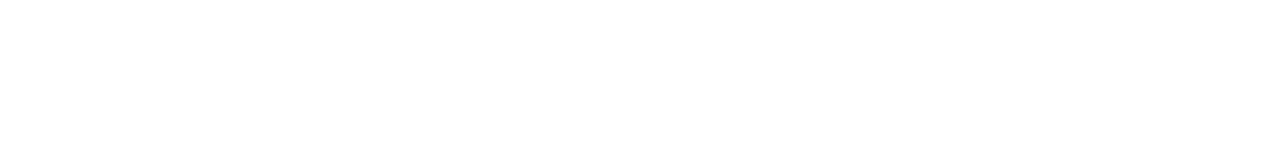
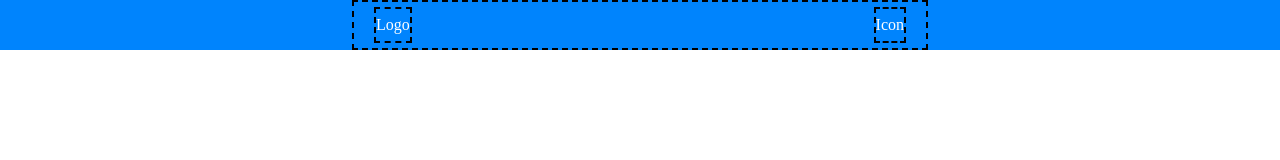
Before and after one commit to AndreaPiazza33/htmlcss-responsive-layout, a plain HTML site: page index.html in a window 1280 px wide. Drawn offline with Linux system fonts and the light colour scheme.

Commit message:
feat: add header layout structure

```diff
--- a/CSS/style.css
+++ b/CSS/style.css
@@ -3,3 +3,33 @@
     padding: 0;
     box-sizing: border-box;
 }
+
+
+/* Utils */
+.container{
+    width: 576px;
+    display: flex;
+    flex-direction: row;
+    justify-content: space-between;
+    margin: 0 auto;
+}
+
+/* debug */
+.bordered-box{
+    border: 2px dashed black;
+}
+
+
+/* Header */
+#header-container{
+    background-color:#0084fd;
+    height: 50px;
+    display: flex;
+    align-content: center;
+}
+.header-box{
+    display: flex;
+    align-items: center;
+    color: white;
+    margin: 5px 20px;
+}
--- a/index.html
+++ b/index.html
@@ -10,7 +10,12 @@
     <link rel="stylesheet" href="./CSS/style.css">
     <title>Responsive Layout</title>
 </head>
-<body>
-
+<body> <!--header con nav + 6 section distinte + footer (responsive mobile first)-->
+    <header id="header-container"> <!--container con img e icon con space between-->
+        <nav class="container bordered-box">
+            <div class="header-box bordered-box">Logo</div>
+            <div class="header-box bordered-box">Icon</div>
+        </nav>
+    </header>
 </body>
 </html>
```
